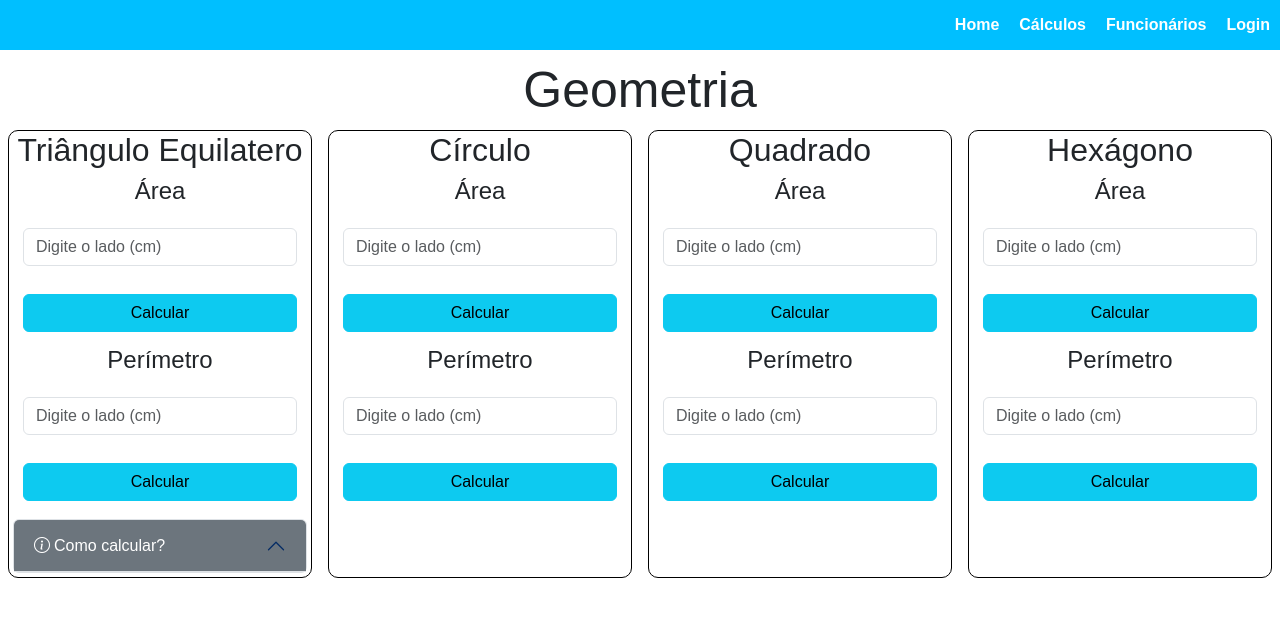
After one commit to lukninja97/Frontend_3S, a Flask app: page /geometria in a window 1280 px wide. The commit adds this page. Shown: the top 617 px of the page. Run offline with Flask 3, Linux system fonts and the light colour scheme.

Commit message:
update geometria e funcionarios

```diff
--- a/app.py
+++ b/app.py
@@ -1,6 +1,12 @@
-from flask import Flask, render_template, request
+from flask import Flask, render_template, request, flash
 
 app = Flask(__name__)
+app.config['SECRET_KEY'] = 'senai_terapia_sp'
+
+
+@app.route('/login', methods=['GET', 'POST'])
+def login():
+    return render_template("login.html")
 
 @app.route('/')
 def home():
@@ -14,6 +20,10 @@ def calculos():
 def operacoes():
     return render_template("operacoes.html")
 
+@app.route('/funcionarios')
+def funcionarios():
+    return render_template("funcionarios.html")
+
 @app.route('/somar', methods=['GET', 'POST'])
 def somar():
     if request.method == 'POST':
@@ -21,11 +31,59 @@ def somar():
             n1 = int(request.form['form-n1'])
             n2 = int(request.form['form-n2'])
             soma = n1 + n2
+            flash("Soma realizada", "alert-success")
             return render_template("operacoes.html", n1=n1, n2=n2, soma=soma)
+        else:
+            # Passo 1: Emitir a mensagem e a categoria do flash
+            flash("Preencha o campo para realizar a soma", 'alert-danger')
+    return render_template("operacoes.html")
+
+
+@app.route('/subtrair', methods=['GET', 'POST'])
+def subtrair():
+    if request.method == 'POST':
+        if request.form['form-n1'] and request.form['form-n2']:
+            n1 = int(request.form['form-n1'])
+            n2 = int(request.form['form-n2'])
+            subtrai = n1 - n2
+            return render_template("operacoes.html", n1=n1, n2=n2, subt=subtrai)
 
     return render_template("operacoes.html")
 
 
+@app.route('/geometria')
+def geometria():
+    return render_template("geometria.html")
+
+@app.route('/geometria/triangulo/area', methods=['GET', 'POST'])
+def triangulo_area():
+    if request.method == 'POST':
+        if request.form['form-n1']:
+            n1 = float(request.form['form-n1'])
+            area = ((n1 * n1) * (3 ** 0.5)) / 4
+            return render_template("geometria.html", area=round(area, 2))
+        else:
+            flash("Preencha o campo", 'alert-danger')
+            return render_template("geometria.html")
+    return render_template("geometria.html")
+
+@app.route('/geometria/triangulo/perimetro', methods=['GET', 'POST'])
+def triangulo_perimetro():
+    if request.method == 'POST':
+        if request.form['form-n1']:
+            n1 = float(request.form['form-n1'])
+            perimetro = n1 * 3
+            return render_template("geometria.html", perimetro=perimetro)
+    return render_template("geometria.html")
+
+@app.route('/funcionarios', methods=['GET', 'POST'])
+def cadastrar_funcionario():
+    if request.method == 'POST':
+        if request.form['form-nome']:
+            flash(f"nome {request.form['form-nome']}", 'alert-success')
+
+        return render_template("funcionarios.html")
+    return render_template("funcionarios.html")
 
 #TODO Final do código
 
--- a/static/css/style.css
+++ b/static/css/style.css
@@ -95,15 +95,10 @@ a {
 }
 
 .card_calculo {
-    width: 150px;
-    height: 150px;
-    display: flex;
-    justify-content: center;
-    align-items: center;
+    width: 200px;
+    height: 200px;
     text-align: center;
     background-color: lightskyblue;
-    border: 1px solid black;
-    border-radius: 10px;
 }
 
 .card_operacao {
@@ -119,10 +114,21 @@ a {
     padding: 14px;
 }
 
-.form-somar input {
-    width: 80px;
-}
-
 .operador {
     font-size: 26px;
 }
+
+.icon_calculo {
+    font-size: 40px;
+    color: white;
+}
+
+.formas {
+    max-width: 100%;
+    flex-wrap: nowrap;
+}
+
+.central {
+    width: 100%;
+    height: 100vh;
+}
--- a/templates/base.html
+++ b/templates/base.html
@@ -3,6 +3,12 @@
 <head>
     <meta charset="UTF-8">
     <title>Frontend</title>
+<!--  Link do bootstrap - Antes do CSS  -->
+    <link href="https://cdn.jsdelivr.net/npm/bootstrap@5.3.8/dist/css/bootstrap.min.css" rel="stylesheet"
+          integrity="sha384-sRIl4kxILFvY47J16cr9ZwB07vP4J8+LH7qKQnuqkuIAvNWLzeN8tE5YBujZqJLB" crossorigin="anonymous">
+<!--  Link do bootstrap icons  -->
+    <link rel="stylesheet" href="https://cdn.jsdelivr.net/npm/bootstrap-icons@1.13.1/font/bootstrap-icons.min.css">
+<!--  Link do CSS  -->
     <link rel="stylesheet" href="/static/css/style.css"/>
 </head>
 <body>
@@ -10,6 +16,8 @@
     <ul>
         <li><a href="{{ url_for('home') }}">Home</a></li>
         <li><a href="{{ url_for('calculos') }}">Cálculos</a></li>
+        <li><a href="{{ url_for('funcionarios') }}">Funcionários</a></li>
+        <li><a href="{{ url_for('login') }}">Login</a></li>
     </ul>
 </div>
 
@@ -18,5 +26,10 @@
 
     {% endblock %}
 </div>
+
+<!-- Link do javascript para o bootstrap - Final do body -->
+<script src="https://cdn.jsdelivr.net/npm/bootstrap@5.3.8/dist/js/bootstrap.bundle.min.js"
+        integrity="sha384-FKyoEForCGlyvwx9Hj09JcYn3nv7wiPVlz7YYwJrWVcXK/BmnVDxM+D2scQbITxI"
+        crossorigin="anonymous"></script>
 </body>
 </html>
--- /dev/null
+++ b/templates/geometria.html
@@ -0,0 +1,186 @@
+{% extends 'base.html' %}
+
+{% block conteudo %}
+
+<h1>Geometria</h1>
+
+    {% with messages = get_flashed_messages(with_categories=true) %}
+        {% if messages %}
+            <div class="flash-error px-3">
+                {% for category, message in messages %}
+                    <div class="alert {{ category }} alert-dismissible fade show px-5" role="alert">
+                      <strong>{{ message }}</strong>.
+                      <button type="button" class="btn-close" data-bs-dismiss="alert" aria-label="Close"></button>
+                    </div>
+                {% endfor %}
+            </div>
+        {% endif %}
+    {% endwith %}
+
+<div class="formas d-flex gap-3 justify-content-center px-2">
+
+    <div class="card_operacao w-100">
+        <h2>Triângulo Equilatero</h2>
+        <h4>Área</h4>
+        <form class="form-somar" action="{{ url_for('triangulo_area') }}" method="post">
+            <label>
+                <input placeholder="Digite o lado (cm)" name="form-n1" class="form-control w-100">
+            </label>
+
+            <p class="resultado">
+                {% if area is defined %}
+                Área = {{ area }} cm
+                {% else %}
+                {% endif %}
+            </p>
+
+            <button type="submit" class="btn btn-info">Calcular</button>
+        </form>
+
+        <h4>Perímetro</h4>
+        <form class="form-somar" action="{{ url_for('triangulo_perimetro') }}" method="post">
+            <label>
+                <input placeholder="Digite o lado (cm)" name="form-n1" class="form-control w-100">
+            </label>
+
+            <p class="resultado">
+                {% if perimetro is defined %}
+                Perimetro = {{ perimetro }} cm
+                {% else %}
+                {% endif %}
+            </p>
+
+            <button type="submit" class="btn btn-info">Calcular</button>
+        </form>
+        <div class="accordion p-1" id="accordionExample">
+            <div class="accordion-item">
+                <h2 class="accordion-header">
+                    <button class="accordion-button text-bg-secondary" type="button" data-bs-toggle="collapse"
+                            data-bs-target="#collapseOne" aria-expanded="true" aria-controls="collapseOne">
+                        <i class="bi bi-info-circle me-1" data-bs-toggle="tooltip" data-bs-title="t"></i>  Como calcular?
+                    </button>
+                </h2>
+                <div id="collapseOne" class="accordion-collapse collapse" data-bs-parent="#accordionExample">
+                    <div class="accordion-body text-start">
+                        <h5 class="text-center">Área</h5>
+                        <p>Para calcular a área do triângulo equilatero é necessário elevar o lado ao quadrado multiplicar pela raiz de 3 e dividir por 4.</p>
+                        <h5 class="text-center">Perímetro</h5>
+                        <p>Para calcular o perímetro do triângulo equilatero é necessário multiplicar o lado por 3.</p>
+                    </div>
+                </div>
+            </div>
+        </div>
+    </div>
+
+    <div class="card_operacao w-100">
+        <h2>Círculo</h2>
+        <h4>Área</h4>
+        <form class="form-somar" action="{{ url_for('triangulo_area') }}" method="post">
+            <label>
+                <input placeholder="Digite o lado (cm)" name="form-n1" class="form-control w-100">
+            </label>
+
+            <p class="resultado">
+                {% if area is defined %}
+                Área = {{ area }} cm
+                {% else %}
+                {% endif %}
+            </p>
+
+            <button type="submit" class="btn btn-info">Calcular</button>
+        </form>
+
+        <h4>Perímetro</h4>
+        <form class="form-somar" action="{{ url_for('triangulo_perimetro') }}" method="post">
+            <label>
+                <input placeholder="Digite o lado (cm)" name="form-n1" class="form-control w-100">
+            </label>
+
+            <p class="resultado">
+                {% if perimetro is defined %}
+                Perimetro = {{ perimetro }} cm
+                {% else %}
+                {% endif %}
+            </p>
+
+            <button type="submit" class="btn btn-info">Calcular</button>
+        </form>
+
+    </div>
+
+    <div class="card_operacao w-100">
+        <h2>Quadrado</h2>
+        <h4>Área</h4>
+        <form class="form-somar" action="{{ url_for('triangulo_area') }}" method="post">
+            <label>
+                <input placeholder="Digite o lado (cm)" name="form-n1" class="form-control w-100">
+            </label>
+
+            <p class="resultado">
+                {% if area is defined %}
+                Área = {{ area }} cm
+                {% else %}
+                {% endif %}
+            </p>
+
+            <button type="submit" class="btn btn-info">Calcular</button>
+        </form>
+
+        <h4>Perímetro</h4>
+        <form class="form-somar" action="{{ url_for('triangulo_perimetro') }}" method="post">
+            <label>
+                <input placeholder="Digite o lado (cm)" name="form-n1" class="form-control w-100">
+            </label>
+
+            <p class="resultado">
+                {% if perimetro is defined %}
+                Perimetro = {{ perimetro }} cm
+                {% else %}
+                {% endif %}
+            </p>
+
+            <button type="submit" class="btn btn-info">Calcular</button>
+        </form>
+
+    </div>
+
+    <div class="card_operacao w-100">
+        <h2>Hexágono</h2>
+        <h4>Área</h4>
+        <form class="form-somar" action="{{ url_for('triangulo_area') }}" method="post">
+            <label>
+                <input placeholder="Digite o lado (cm)" name="form-n1" class="form-control w-100">
+            </label>
+
+            <p class="resultado">
+                {% if area is defined %}
+                Área = {{ area }} cm
+                {% else %}
+                {% endif %}
+            </p>
+
+            <button type="submit" class="btn btn-info">Calcular</button>
+        </form>
+
+        <h4>Perímetro</h4>
+        <form class="form-somar" action="{{ url_for('triangulo_perimetro') }}" method="post">
+            <label>
+                <input placeholder="Digite o lado (cm)" name="form-n1" class="form-control w-100">
+            </label>
+
+            <p class="resultado">
+                {% if perimetro is defined %}
+                Perimetro = {{ perimetro }} cm
+                {% else %}
+                {% endif %}
+            </p>
+
+            <button type="submit" class="btn btn-info">Calcular</button>
+        </form>
+
+    </div>
+
+</div>
+
+
+{% endblock %}
```
Also changed, not shown: Time.py (added, +57 -0 lines), main.py (added, +26 -0 lines), templates/calculos.html (+15 -1 lines), templates/funcionarios.html (added, +98 -0 lines), templates/login.html (added, +41 -0 lines), templates/operacoes.html (+132 -1 lines).
